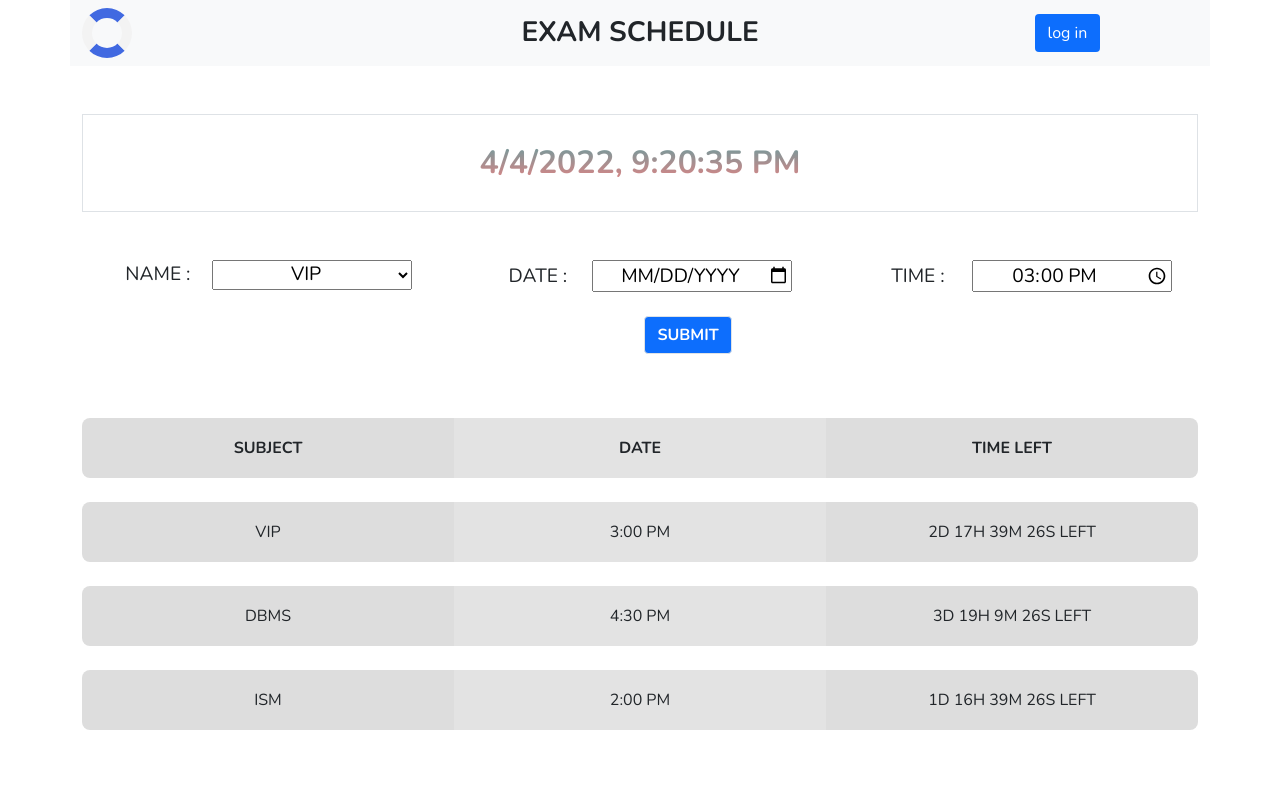
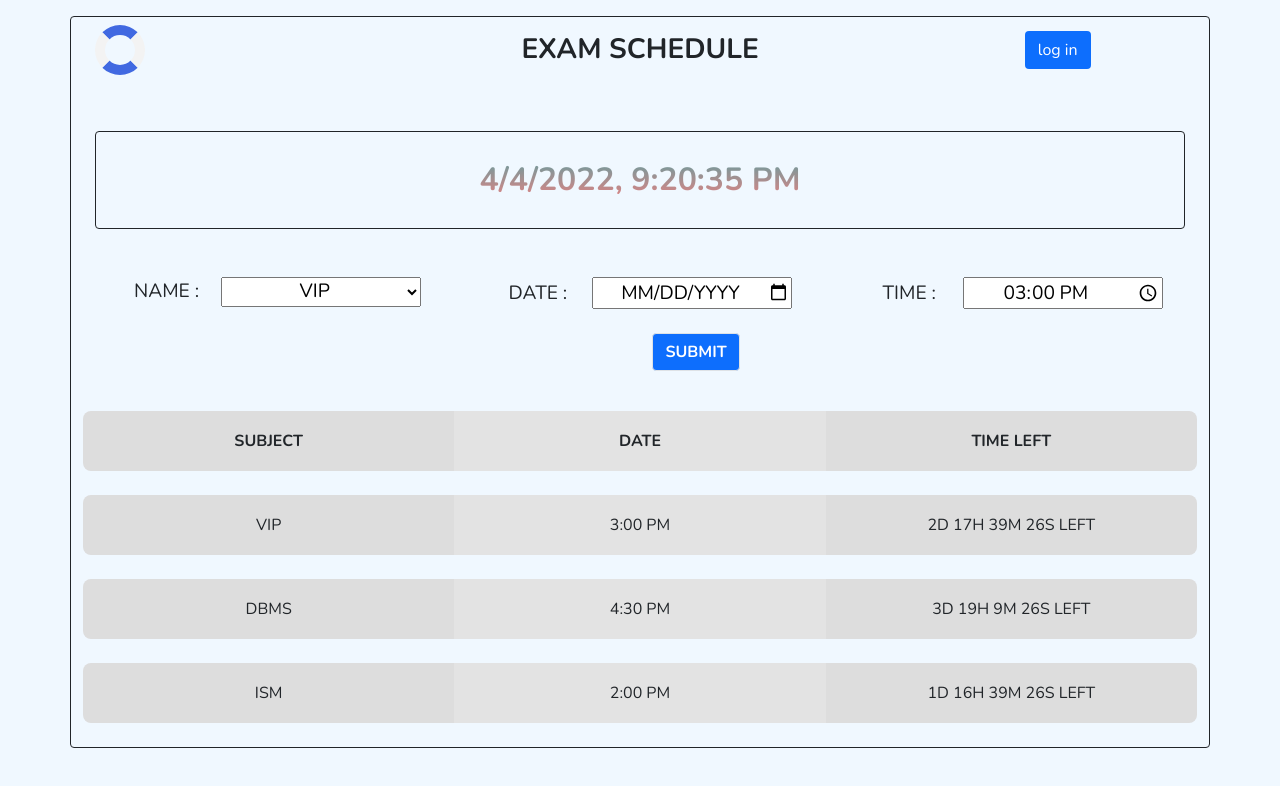
Before and after one commit to abusayedpolin/schedule, a plain HTML site: page index.html in a window 1280 px wide. Drawn offline with nearby package versions, Linux system fonts and the light colour scheme; a web font is replaced by a local one.

Commit message:
Add files via upload

```diff
--- a/css/style.css
+++ b/css/style.css
@@ -10,6 +10,10 @@
 :root {
   --thickness: 10px;
   --height: 50px;
+}
+
+body{
+  background-color: aliceblue;
 }
 
 #clock {
@@ -31,6 +35,10 @@
   width: var(--height);
   height: var(--height);
   animation: spin 5s linear infinite;
+}
+
+.container{
+  box-sizing: border-box;
 }
 
 .labelfield,.inputfield{
@@ -76,6 +84,10 @@
   background-color: #dddddd;
 }
 
+#sub{
+  margin-left: 7rem;
+}
+
 @keyframes spin {
   0% {
     transform: rotate(0deg);
--- a/index.html
+++ b/index.html
@@ -14,8 +14,9 @@
     <title>Document</title>
   </head>
   <body>
+    <div class="container border border-dark rounded my-3">
       <div class="container text-center">
-      <nav class="bg-light row">
+        <nav class="row">
           <div class="col-3 my-auto">
             <div class="nav-item loader"></div>
           </div>
@@ -29,7 +30,7 @@
       </div>
 
       <div class="container">
-      <div class="border my-5 p-4">
+        <div class="border rounded border-dark my-5 p-4">
           <div id="clock" class="fw-bold text-center"></div>
         </div>
       </div>
@@ -50,7 +51,12 @@
           </div>
           <div class="p-0 col-sm-12 col-md-12 col-lg-4">
             <label class="labelfield" for="date">DATE :</label>
-          <input class="inputfield text-center" id="getDate" type="date" name="" />
+            <input
+              class="inputfield text-center"
+              id="getDate"
+              type="date"
+              name=""
+            />
           </div>
           <div class="p-0 col-sm-12 col-md-12 col-lg-4">
             <label class="labelfield" for="appt-time">TIME : </label>
@@ -62,20 +68,26 @@
               value="15:00"
             />
           </div>
-        <div class="mx-5 col-12">
-          <input class="btn border bg-primary fw-bold" type="submit" value="Submit" id="sub"/>
+          <div class="col-12">
+            <input
+              class="btn border bg-primary fw-bold"
+              type="submit"
+              value="Submit"
+              id="sub"
+            />
             <div id="wrong" class="mt-3"></div>
           </div>
         </form>
       </div>
 
-    <div class="container p-4">
+      <div class="container">
         <div class="row my-4 text-center fw-bold">
-        <div id="" class="textfield label1 col-4 ">subject</div>
-        <div id="" class="textfield label2 col-4 ">date</div>
-        <div id="" class="textfield label3 col-4 ">time left</div>
+          <div id="" class="textfield label1 col-4">subject</div>
+          <div id="" class="textfield label2 col-4">date</div>
+          <div id="" class="textfield label3 col-4">time left</div>
         </div>
         <div id="items"></div>
+      </div>
     </div>
 
     <script
```
Lines whose indentation alone changed are shown as unchanged.
